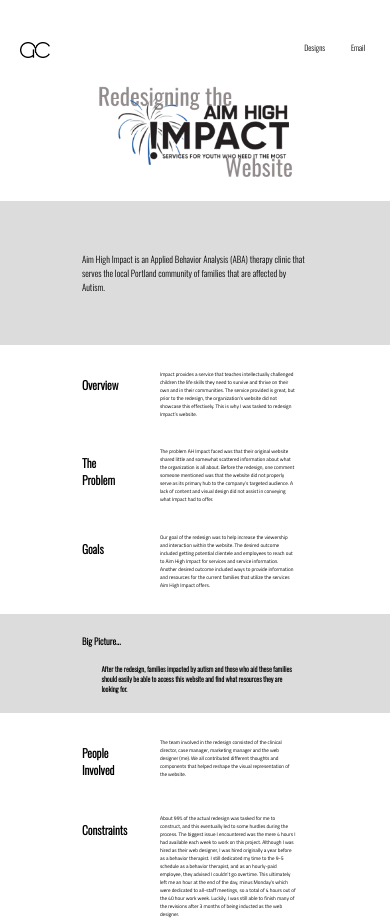
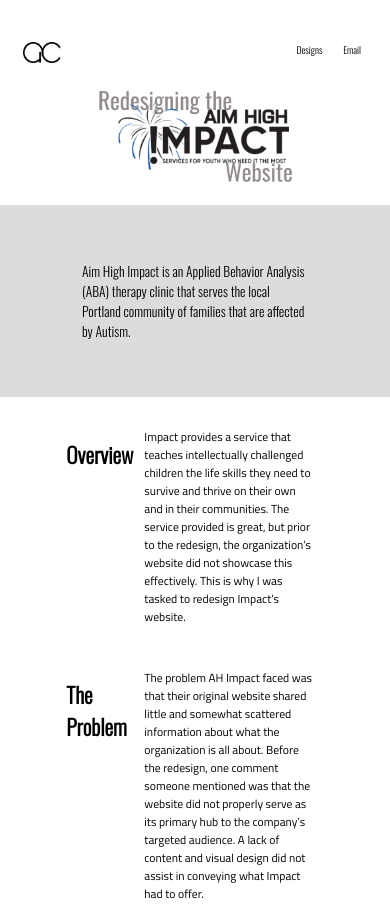
Before and after one commit to drewlearnsabout/Case-Study---Redesigning-Impact, a plain HTML site: page index.html in a window 390 px wide. Shown: the top 921 px of the page. Drawn offline with nearby package versions, Linux system fonts and the light colour scheme.

Commit message:
Add files via upload

```diff
--- a/style.css
+++ b/style.css
@@ -214,3 +214,42 @@
     width:56vw;
     padding: 3vw 0 3vw 0;
 }
+@media screen and (max-width: 900px) {
+    nav {
+        grid-template-columns: 6vw 10vw 60vw 5vw 7vw 10vw 3vw;
+    }
+    nav img, #navLogo {
+        width: 10vw;
+    }
+    #navDesign, #navcontact {
+        font-size: 2.5vw;
+    }
+    #firstHeader article {
+        font-size: 3.5vw;
+    }
+    #introSection article {
+        grid-template-columns: 17vw 10vw 10vw 43vw 2vw;
+    }
+    #introSection article h3 {
+        font-size: 5.5vw;
+    }
+    #introSection article p {
+        font-size: 3vw;
+    }
+    #bigPicture h3 {
+        font-size: 7vw;
+    }
+    #bigPicture p {
+        font-size: 4vw;
+    }
+    #gridSection article h3 {
+        font-size: 5.5vw;
+        align-self: start;
+    }
+    #gridSection article p {
+        font-size: 3vw;
+    }
+    #gridSection article {
+        grid-template-columns: 10vw 13vw 10vw 44vw 1vw;
+    }
+}
```
